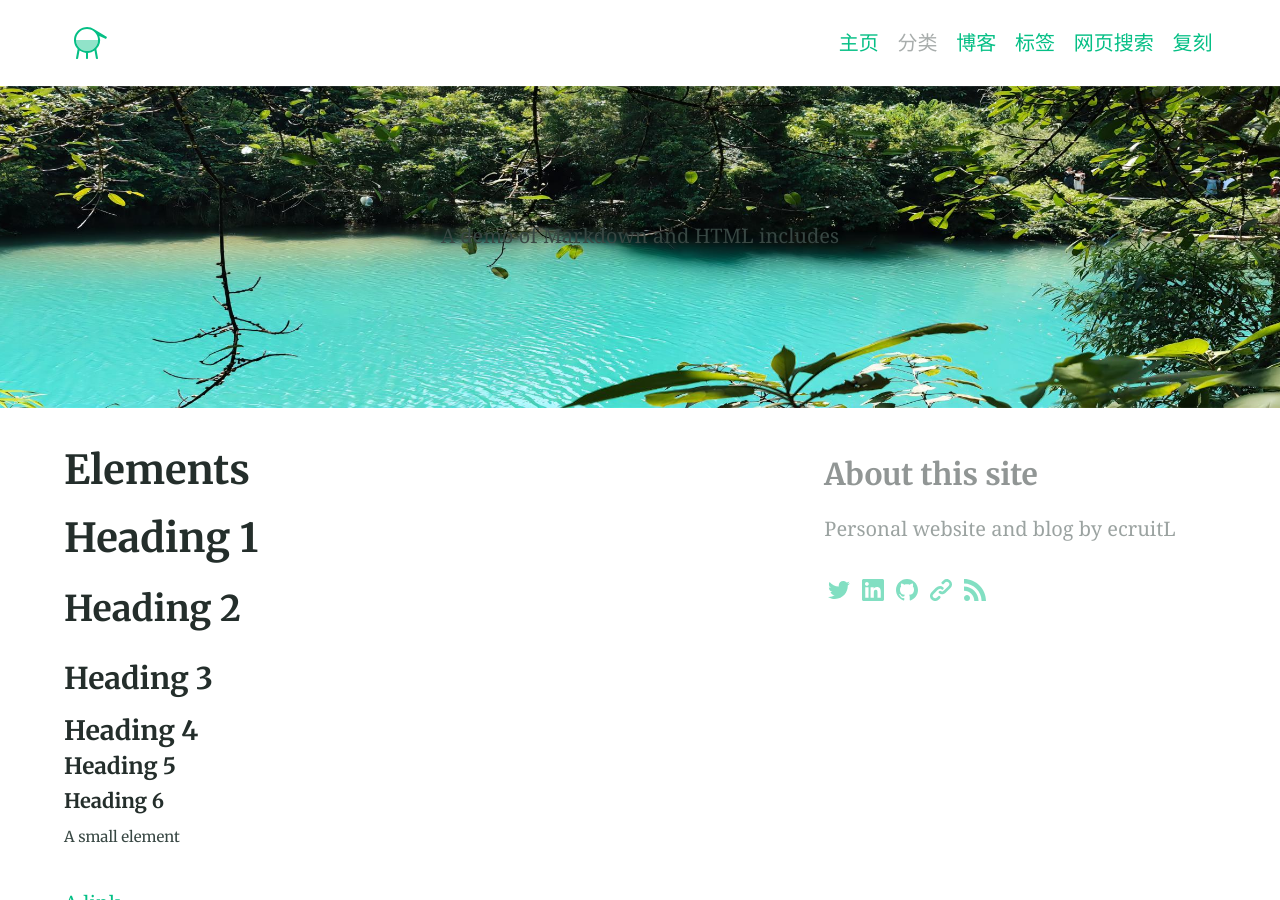
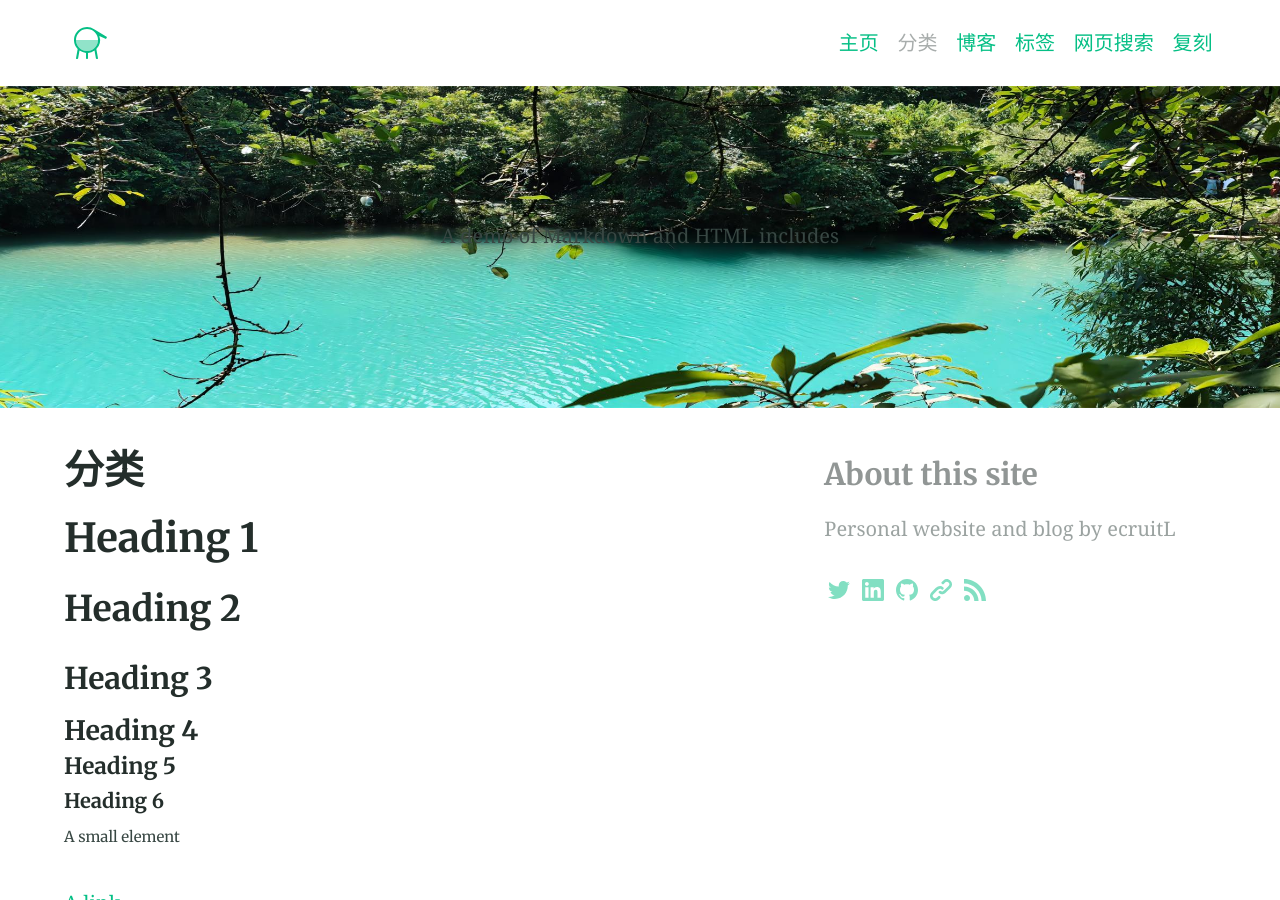
Before and after one commit to recruitL/recruitL.github.io, a Jekyll site: the page built from elements.md, in a window 1280 px wide and 900 px high. Built offline with Jekyll 4.4.1, drawn with Linux system fonts in a browser that asks for light colours.

Commit message:
Update elements.md

```diff
--- a/elements.md
+++ b/elements.md
@@ -1,9 +1,9 @@
 ---
-title: Elements
+title: 分类
 feature_text: |
   A demo of Markdown and HTML includes
 feature_image: "https://raw.githubusercontent.com/recruitL/recruitL.github.io/main/document/picture/IMG_20231003_121919.jpg"
-excerpt: "A demo of Markdown and HTML includes"
+excerpt: ""
 aside: true
 ---
 
```
